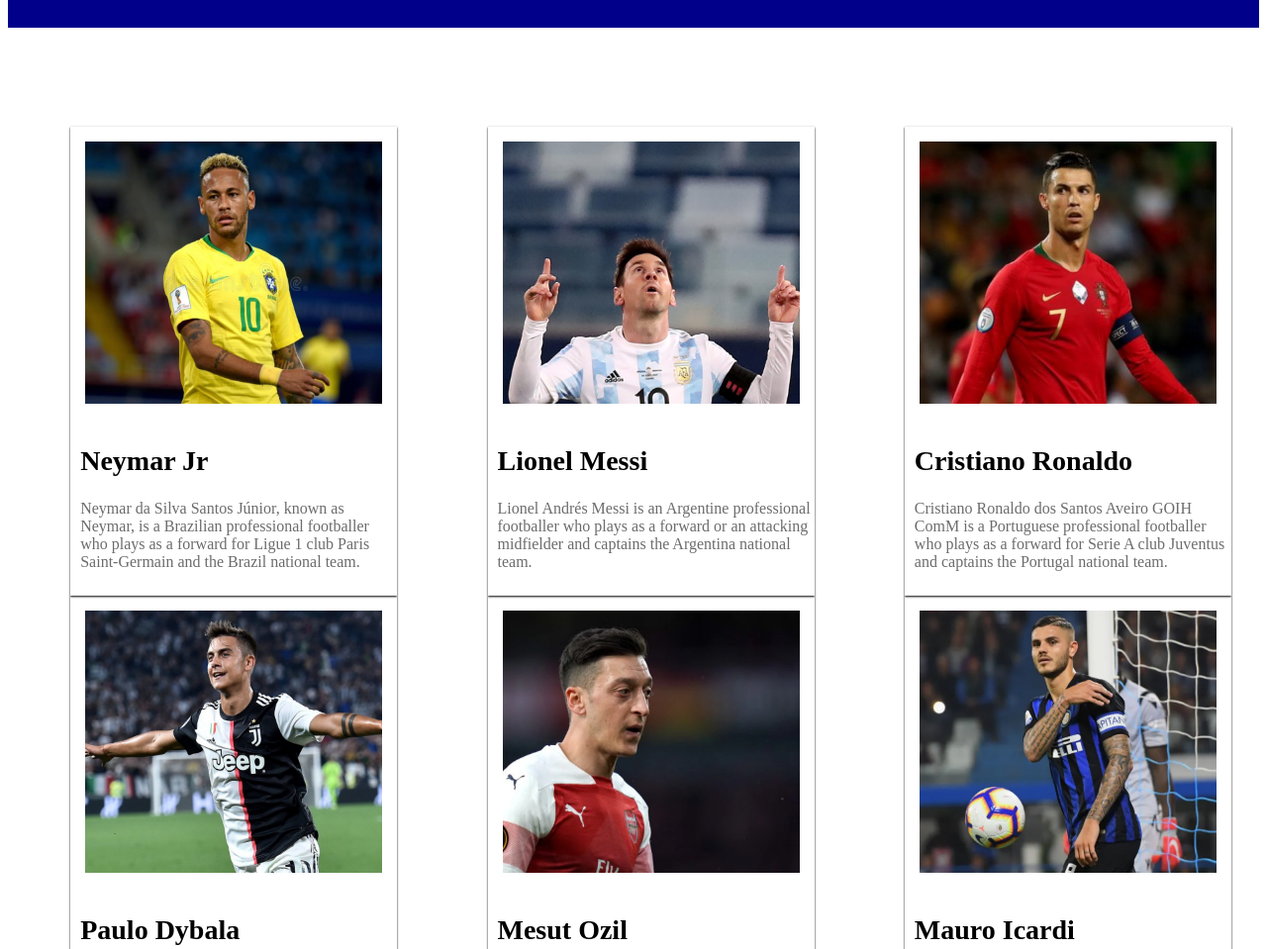
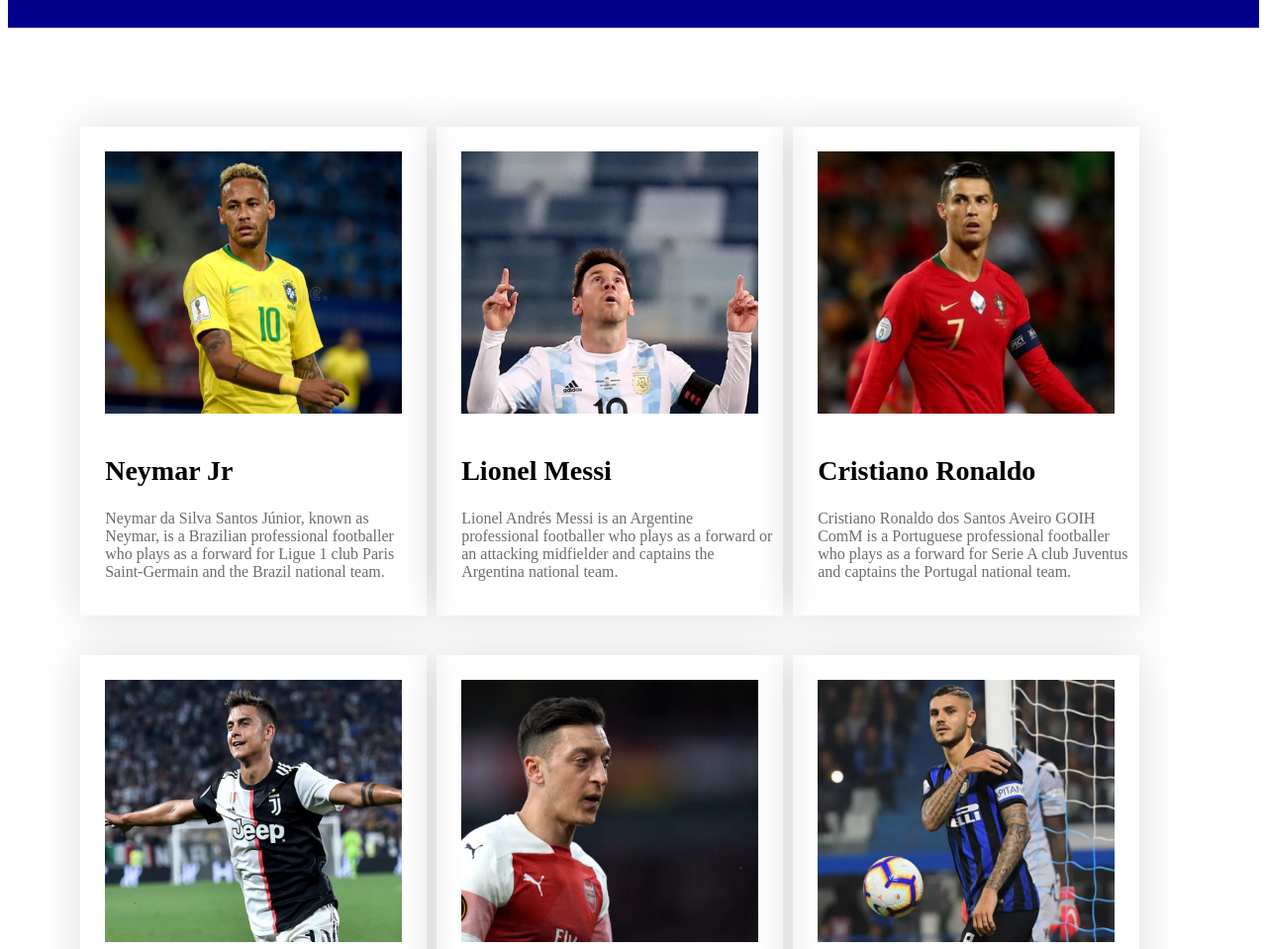
Before and after one commit to Nirnoy0/Responsive-Football, a plain HTML site: page index.html in a window 1280 px wide. Shown: the part 620-1579 px from the top of the page at 99% size. Drawn offline with Linux system fonts and the light colour scheme.

Commit message:
player page

```diff
--- a/style.css
+++ b/style.css
@@ -51,15 +51,16 @@ body{
 .players{
     display: grid;
     grid-template-columns: repeat(3, 1fr);
+    width: 50%;
+    margin-left: 5%;
 }
 .players-details{
     width: 330px;
     height: 474px;
-    display: flexbox;
-    padding: 0px;
-    margin-left: 15%;
-    box-shadow: 0px 1px 2px ;
-
+    margin-left: 10px;
+    padding: 10px;
+    margin-bottom: 40px;
+    box-shadow: 0px 0px 40px rgba(56, 27, 27, 0.15);
 }
 div img{
     width: 300px;
@@ -69,11 +70,10 @@ div img{
 .players-name{
     font-size: 28px;
     font-weight: 700;
-    margin-left: 10px;
+    margin-left: 15px;
 }
 .players-article{
     font-size: 16px;
-    margin-left: 10px;
+    margin-left: 15px;
     color: #6C6C6C;
-    text-align: start;
 }
```
